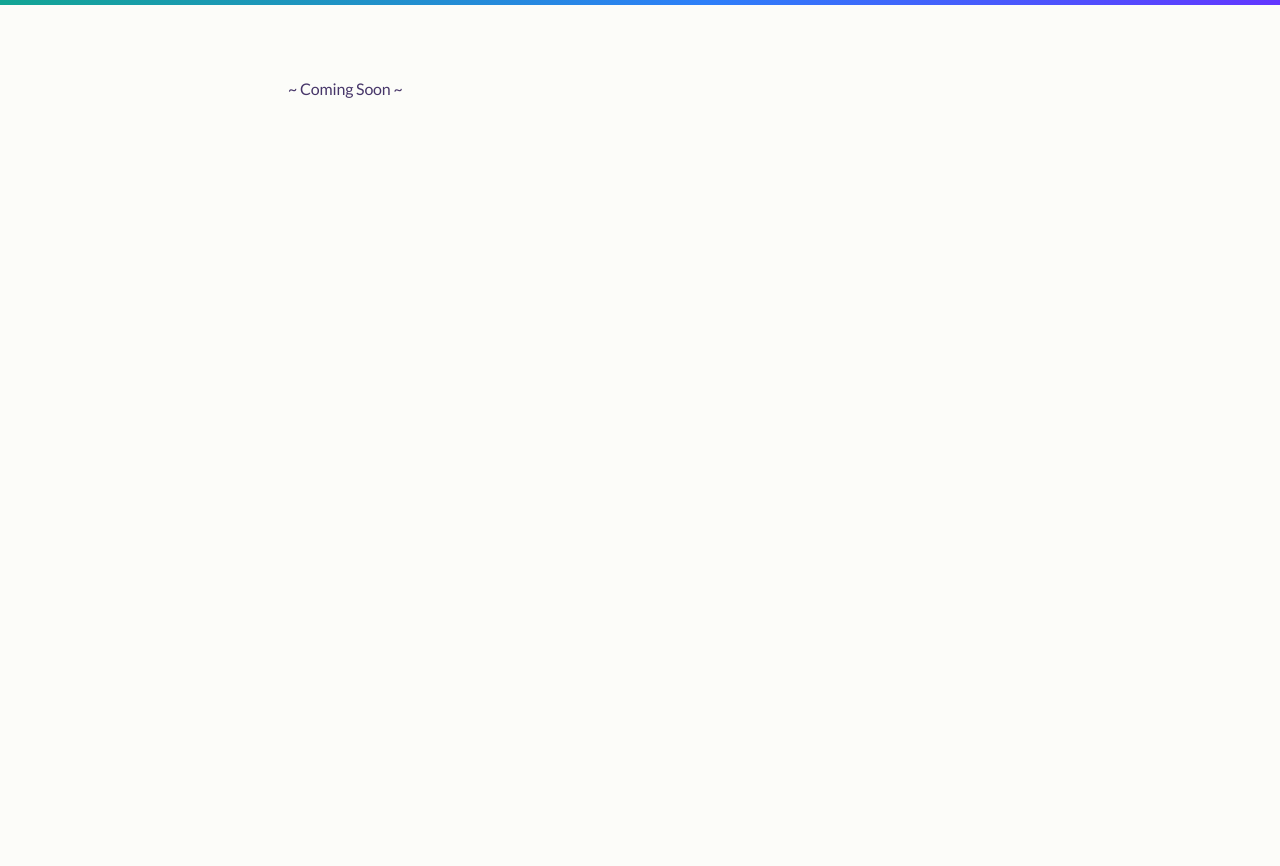
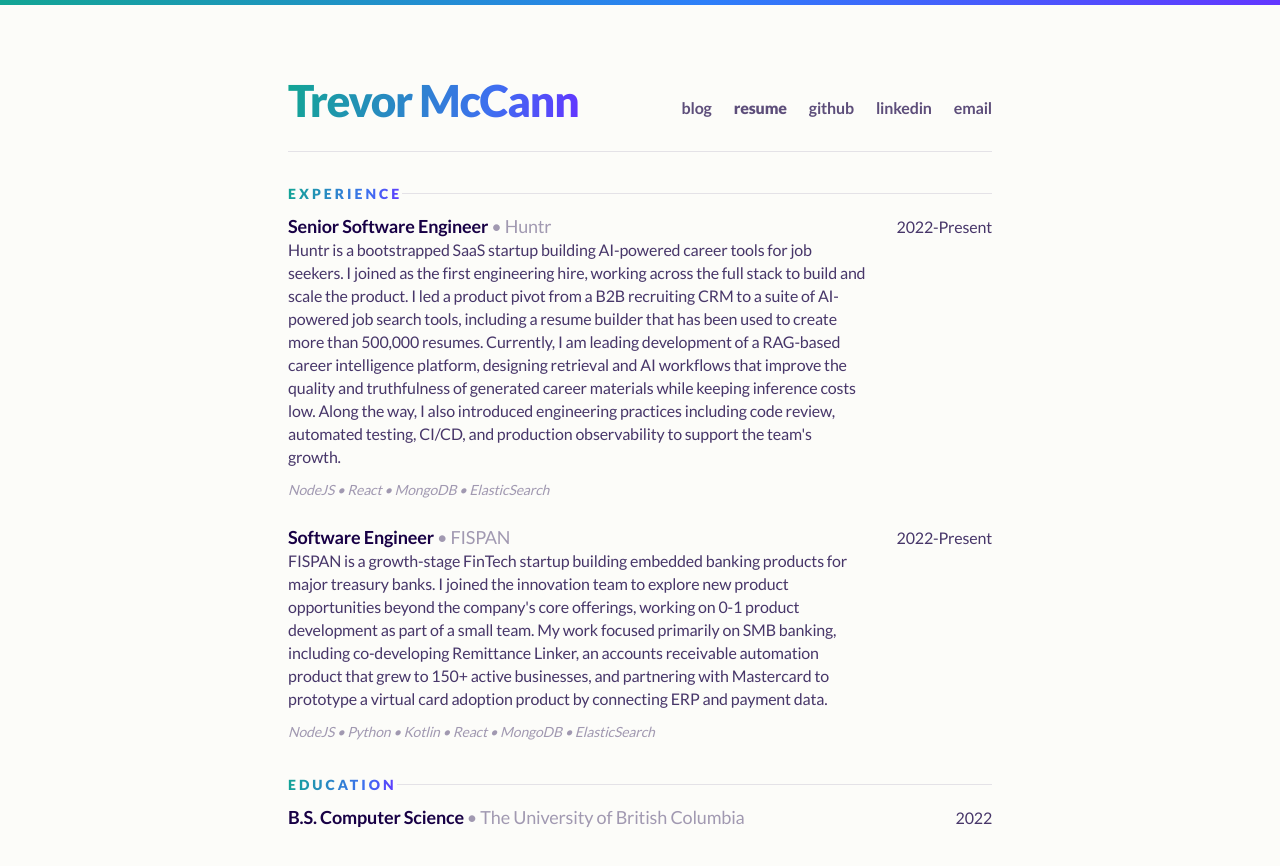
Before and after one commit to tmccann21/portfolio-website, a PHP site: page /pages/resume.html in a window 1280 px wide. Shown: the top 866 px of the page. Run offline with PHP 8.4, Linux system fonts and the light colour scheme.

Commit message:
add resume page

```diff
--- a/index.html
+++ b/index.html
@@ -16,10 +16,11 @@
         <div class="header-top">
           <h1>Trevor McCann</h1>
           <div id="navbar">
+            <a href="./index.html" class="navbar-link fade-colour current-page">blog</a>
+            <a href="./pages/resume.html" class="navbar-link fade-colour">resume</a>
             <a href="https://github.com/tmccann21" class="navbar-link fade-colour" rel="noreferrer" target="_blank">github</a>
             <a href="https://www.linkedin.com/in/tmccann21/" class="navbar-link fade-colour" rel="noreferrer" target="_blank">linkedin</a>
             <a href="mailto:trevormccann21@gmail.com" class="navbar-link fade-colour" rel="noreferrer" target="_blank">email</a>
-            <a href="./pages/resume.html" class="navbar-link fade-colour">resume</a>
           </div>
         </div>
       </div>
--- a/pages/resume.html
+++ b/pages/resume.html
@@ -7,10 +7,83 @@
     <meta content="width=device-width, initial-scale=1" name="viewport" />
     <link href="https://fonts.googleapis.com/css2?family=Lato:wght@100;300;400;600;700;800;900&display=swap" rel="stylesheet">
     <link rel="stylesheet" type="text/css" href="../style/main.css">
+    <link rel="stylesheet" type="text/css" href="../style/resume.css">
 </head>
 <body>
 <div id="content">
-    ~ Coming Soon ~
+  <div id="header">
+    <div class="header-top">
+      <h1>Trevor McCann</h1>
+      <div id="navbar">
+        <a href="../index.html" class="navbar-link fade-colour">blog</a>
+        <a href="./resume.html" class="navbar-link fade-colour current-page">resume</a>
+        <a href="https://github.com/tmccann21" class="navbar-link fade-colour" rel="noreferrer" target="_blank">github</a>
+        <a href="https://www.linkedin.com/in/tmccann21/" class="navbar-link fade-colour" rel="noreferrer" target="_blank">linkedin</a>
+        <a href="mailto:trevormccann21@gmail.com" class="navbar-link fade-colour" rel="noreferrer" target="_blank">email</a>
+      </div>
+    </div>
+  </div>
+  <div id="resume">
+    <div class="section-header">
+      <p>Experience</p>
+      <div class="break"></div>
+    </div>
+    <div class="resume-section">
+      <div class="resume-experience">
+        <div>
+          <span class="resume-experience-title">Senior Software Engineer</span>
+          <span class="resume-experience-company">• Huntr</span>
+        </div>
+        <p>
+          Huntr is a bootstrapped SaaS startup building AI-powered career tools for job seekers. I joined
+          as the first engineering hire, working across the full stack to build and scale the product.
+          I led a product pivot from a B2B recruiting CRM to a suite of AI-powered job search tools,
+          including a resume builder that has been used to create more than 500,000 resumes. Currently,
+          I am leading development of a RAG-based career intelligence platform, designing retrieval and
+          AI workflows that improve the quality and truthfulness of generated career materials while keeping
+          inference costs low. Along the way, I also introduced engineering practices including code review,
+          automated testing, CI/CD, and production observability to support the team's growth.
+        </p>
+        <p class="resume-experience-skills">
+          NodeJS • React • MongoDB • ElasticSearch
+        </p>
+      </div>
+      <div class="resume-experience-meta">
+        <p>2022-Present</p>
+      </div>
+      <div class="resume-experience">
+        <div>
+          <span class="resume-experience-title">Software Engineer</span>
+          <span class="resume-experience-company">• FISPAN</span>
+        </div>
+        <p>
+          FISPAN is a growth-stage FinTech startup building embedded banking products for major treasury banks.
+          I joined the innovation team to explore new product opportunities beyond the company's core offerings,
+          working on 0-1 product development as part of a small team. My work focused primarily on SMB banking,
+          including co-developing Remittance Linker, an accounts receivable automation product that grew to
+          150+ active businesses, and partnering with Mastercard to prototype a virtual card adoption product
+          by connecting ERP and payment data.
+        </p>
+        <p class="resume-experience-skills">
+          NodeJS • Python • Kotlin • React • MongoDB • ElasticSearch
+        </p>
+      </div>
+      <div class="resume-experience-meta">
+        <p>2022-Present</p>
+      </div>
+    </div>
+    <div class="section-header">
+      <p>Education</p>
+      <div class="break"></div>
+    </div>
+    <div class="resume-section">
+      <div class="resume-experience">
+        <span class="resume-experience-title">B.S. Computer Science</span>
+        <span class="resume-experience-company">• The University of British Columbia</span>
+      </div>
+      <div class="resume-experience-meta"><p>2022</p></div>
+    </div>
+  </div>
 </div>
 </body>
 </html>
--- a/style/main.css
+++ b/style/main.css
@@ -177,6 +177,26 @@ a.code-description { text-decoration: none; }
 
 a.code-description:hover { color: #6236FF; }
 
+#navbar {
+  display: flex;
+  gap: 22px;
+  font-size: 16px;
+  letter-spacing: -0.17px;
+  padding-bottom: 4px;
+}
+
+.current-page {
+  font-weight: 900 !important;
+}
+
+.navbar-link, .navbar-link:link, .navbar-link:visited, .navbar-link:active {
+  color: rgba(25, 4, 69, 0.7);
+  text-decoration: none;
+  font-weight: 600;
+}
+
+.navbar-link:hover { color: #6236FF; }
+
 .header-top {
   display: flex;
   align-items: flex-end;
--- /dev/null
+++ b/style/resume.css
@@ -0,0 +1,62 @@
+#resume {
+  margin: 30px 0 0 0;
+}
+
+.resume-section {
+  display: grid;
+  grid-template-columns: 1fr 17%;
+  gap: 5px;
+}
+
+.section-header {
+  display: flex;
+  align-items: center;
+  margin: 10px 0 10px 0;
+
+  p {
+    font-size: 14px;
+    font-weight: 800;
+    background: linear-gradient(100deg, #12A594 0%, #3E6FF0 70%, #6236FF 100%);
+    -webkit-background-clip: text;
+    -webkit-text-fill-color: transparent;
+    background-clip: text;
+    width: fit-content;
+    text-transform: uppercase;
+    letter-spacing: 3px;
+  }
+}
+
+.section-header .break {
+  flex-grow: 1;
+  height: 1px;
+  background-color: rgba(25, 4, 69, 0.1);
+}
+
+.resume-section {
+  .resume-experience-title {
+    font-size: 18px;
+    font-weight: 600;
+    color: #180045;
+  }
+
+  .resume-experience {
+    margin-bottom: 20px;
+  }
+
+  .resume-experience-company {
+    font-size: 18px;
+    font-weight: 400;
+    color: rgba(25, 4, 69, 0.4);
+  }
+
+  .resume-experience-meta {
+    text-align: right;
+  }
+
+  .resume-experience-skills {
+    margin-top: 10px;
+    font-size: 14px;
+    font-style: italic;
+    color: rgba(25, 4, 69, 0.4);
+  }
+}
```
Also changed, not shown: style/home.css (+0 -15 lines).
